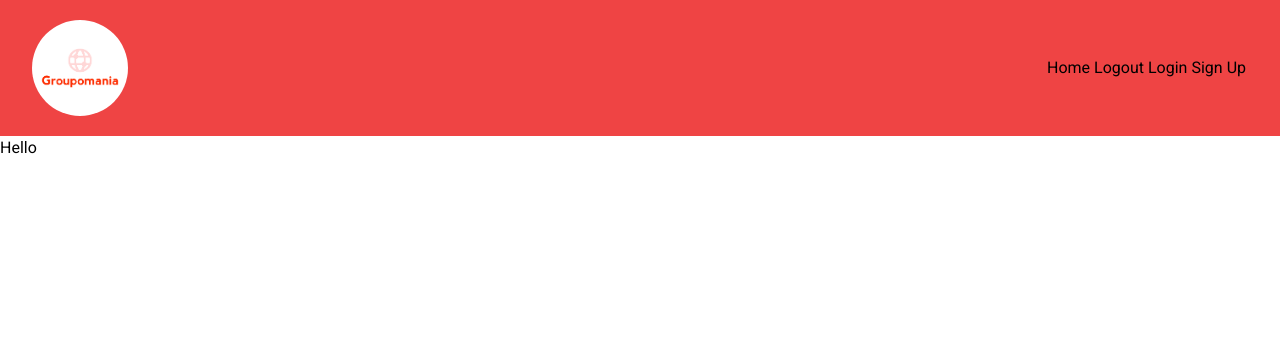
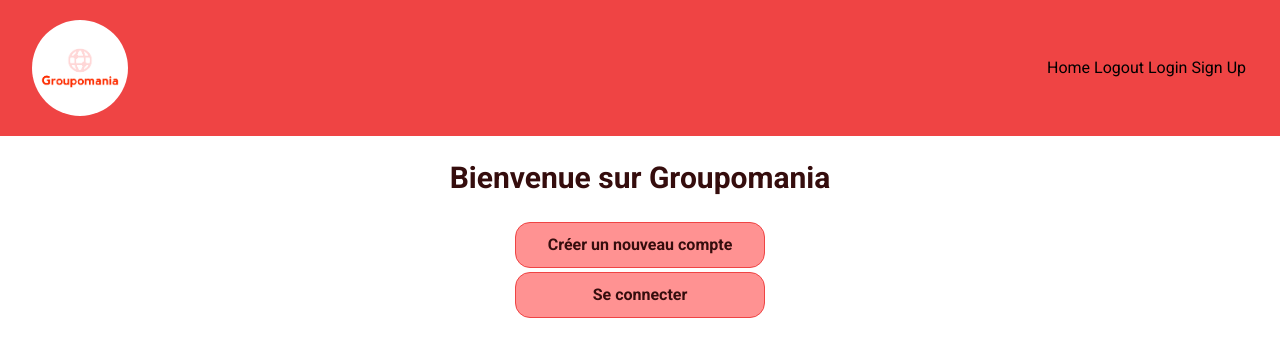
Before and after one commit to Dark-uld/p7-groupo, a Nuxt app: page / in a window 1280 px wide. Shown: the top 356 px of the page. Built offline with nearby package versions, Linux system fonts and the light colour scheme.

Commit message:
ajout de styles

```diff
--- a/assets/sass/app.scss
+++ b/assets/sass/app.scss
@@ -5,6 +5,25 @@
 }
 
 .app {
+    // display flex
+    &-flex {
+        &-row{
+            @apply flex flex-row ;
+        }
+
+        &-col{
+            @apply flex flex-col ;
+        }
+    }
+
+    // centrer les objets
+    &-center {
+        @apply justify-center items-center ;
+    }
+
+    &-jaic{
+        @apply justify-around items-center ;
+    }
 
     &-header {
         @apply px-8 py-5 w-screen flex flex-row items-center bg-red-500 justify-between ;
@@ -19,7 +38,7 @@
     }
 
     &-title {
-        @apply px-5 py-4 text-3xl font-bold text-red-500 ;
+        @apply px-5 py-6 text-3xl font-bold ;
     }
 
     &-rounded{
@@ -27,11 +46,7 @@
     }
 
     &-navbar {
-        @apply flex flex-row ;
-
-        &-item {
-        @apply px-0.5 ;
-        }
+        @apply px-0.5
     }
 
 
@@ -80,4 +95,27 @@
         }
 
     }
+
+
+    // page index
+    &-main {
+       @apply  w-full min-h-full ;
+
+       &-box{
+           // max width de 1280px
+           @apply max-w-7xl ;
+       }
+       &-menu{
+          height: 100px;
+       }
+
+       &-btn{
+           padding: 10px;
+           border: 1px solid #ef4444;
+           text-align: center;
+           font-weight: 600;
+           border-radius: 15px;
+           width: 250px;
+       }
+    }
 }
--- a/layouts/default.vue
+++ b/layouts/default.vue
@@ -7,16 +7,16 @@
         <div class="app-search">
 
         </div>
-        <div class='app-navbar'>
+        <div class='app-flex-row'>
             <div>
-                <nuxt-link   class='app-navbar-item' to="/">Home</nuxt-link>
+                <nuxt-link   class='app-navbar' to="/">Home</nuxt-link>
             </div>
             <div>
-                <nuxt-link  class='app-navbar-item' to="/logout" >Logout</nuxt-link>
+                <nuxt-link  class='app-navbar' to="/logout" >Logout</nuxt-link>
             </div>
             <div>
-                <nuxt-link   class='app-navbar-item' to="/login">Login</nuxt-link>
-                <nuxt-link   class='app-navbar-item' to="/signup">Sign Up</nuxt-link>
+                <nuxt-link   class='app-navbar' to="/login">Login</nuxt-link>
+                <nuxt-link   class='app-navbar' to="/signup">Sign Up</nuxt-link>
             </div>
         </div>
     </header>
--- a/pages/index.vue
+++ b/pages/index.vue
@@ -1,6 +1,12 @@
 <template>
-<div>
-  Hello
+<div class="app-main app-flex-col app-center">
+  <div class="app-main-box">
+    <h1 class="app-title text-redter">Bienvenue sur Groupomania</h1>
+    <div class="app-main-menu app-flex-col app-jaic">
+      <nuxt-link class="app-main-btn text-redter bg-redsec" to='/signup'>Créer un nouveau compte</nuxt-link>
+      <nuxt-link class="app-main-btn text-redter bg-redsec" to='/login'>Se connecter</nuxt-link>
+    </div>
+  </div>
 </div>
 
 </template>
--- a/pages/login.vue
+++ b/pages/login.vue
@@ -1,6 +1,7 @@
 <template>
-  <div>
-    <h1>Se connecter</h1>
+  <div class="app-main app-flex-col app-center">
+    <div class="app-main-box">
+        <h1 class="app-title text-redter">Se connecter</h1>
         <hr>
 
 
@@ -11,16 +12,16 @@
                 method="post"
                 >
 
-          <div class="">
-            <label for="">Email</label>
+                <div class="app-flex-col">
+                    <label for="">Votre email</label>
                     <input type="text" class=""
                     :class="{ 'is-invalid': errors && errors.email }"
                     v-model="email">
 
                 </div>
 
-          <div class="">
-            <label for="">Password</label>
+                <div class="app-flex-col">
+                    <label for="">Votre mot de passe</label>
                     <input type="password" class=""
                     :class="{ 'is-invalid': errors && errors.password }"
                     v-model="password">
@@ -36,6 +37,8 @@
             </div>
         </div>
     </div>
+
+  </div>
 </template>
 
 <script>
--- a/pages/signup.vue
+++ b/pages/signup.vue
@@ -1,6 +1,7 @@
 <template>
-  <div>
-    <h1>Créer un nouveau compte</h1>
+  <div class="app-main app-flex-col app-center">
+    <div class="app-main-box">
+        <h1 class="app-title text-redter">Créer un nouveau compte</h1>
         <hr>
 
         <div >
@@ -9,24 +10,24 @@
                 method="post"
                 >
 
-          <div >
-            <label for="">Name</label>
+                <div class="app-flex-col">
+                    <label for="">Votre nom</label>
                     <input type="text" class="form-control"
                     :class="{ 'is-invalid': errors && errors.name }"
                     v-model="name">
 
                 </div>
 
-          <div >
-            <label for="">Email</label>
+                <div class="app-flex-col">
+                    <label for="">Votre email</label>
                     <input type="text"
                     :class="{ 'is-invalid': errors && errors.email }"
                     v-model="email">
 
                 </div>
 
-          <div >
-            <label for="">Password</label>
+                <div class="app-flex-col">
+                    <label for="">Choisissez un mot de passe</label>
                     <input type="password" class="form-control"
                     :class="{ 'is-invalid': errors && errors.password }"
                     v-model="password">
@@ -40,6 +41,8 @@
             </div>
         </div>
     </div>
+
+  </div>
 </template>
 
 <script>
--- a/tailwind.config.js
+++ b/tailwind.config.js
@@ -13,6 +13,10 @@
   theme: {
     extend: {
       colors: {
+        'redprim': '#EF4444',
+        'redsec': '#FF9292',
+        'redter': '#350D0D'
+
 
       },
       fontFamily: {
@@ -34,6 +38,7 @@
       spacing: {
         px: '1px',
         0: '0',
+        300:'1200px'
       },
       screens: {
         sm: '640px',
```
Lines whose indentation alone changed are shown as unchanged.
